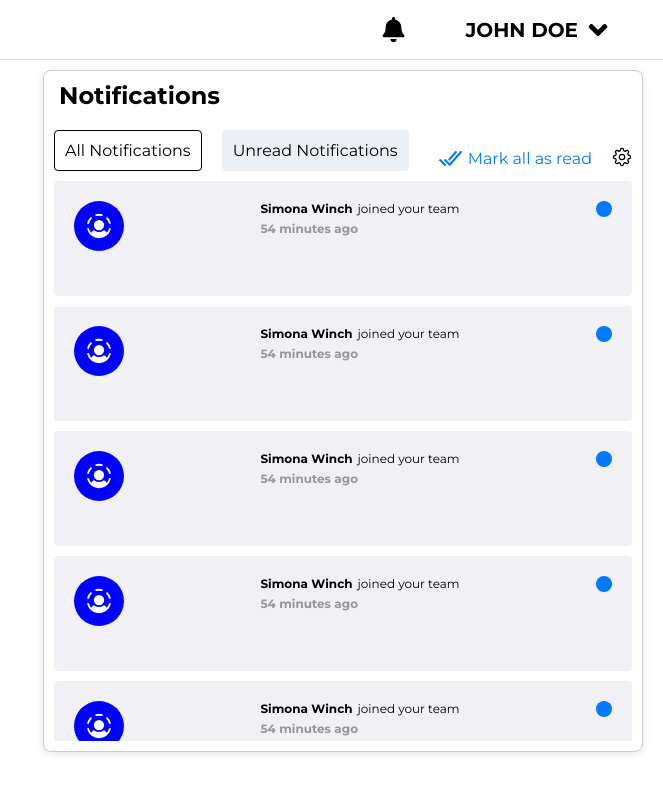
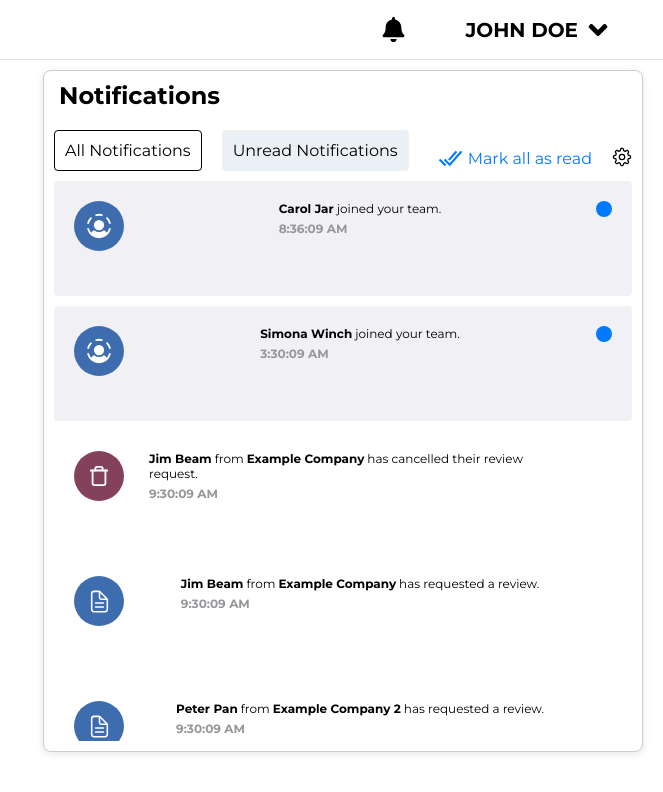
Before and after one commit to RavMRafiki/mindpal-recrutacja-projekt, a React (Vite) app: page / in a window 1280 px wide. Both pictures are taken after a click on the button 1010 px from the left and 29 px from the top of the page. Shown: the top 792 px of the page, without its empty margins (617-1280 px from the left). Built offline with nearby package versions, Linux system fonts and the light colour scheme.

Commit message:
dropdown look final touches

```diff
--- a/src/component/NotificationDropdown.tsx
+++ b/src/component/NotificationDropdown.tsx
@@ -2,19 +2,61 @@ import "./notificationDropdown.scss";
 import { IoCheckmarkDoneSharp } from "react-icons/io5";
 import NotificationItem from "./NotificationItem";
 import { GoGear } from "react-icons/go";
+import { useMemo, useReducer, useState } from "react";
+import { notificationsMockData } from "../mockData";
+import type { Notification, NotificationAction } from "../utils/types";
 
 export default function NotificationDropdown() {
+  const reducer = (
+    state: Notification[],
+    action: NotificationAction,
+  ): Notification[] => {
+    switch (action.type) {
+      case "MARK_READ":
+        return state.map((n) =>
+          n.id === action.id ? { ...n, read: true } : n,
+        );
+      case "MARK_ALL_READ":
+        return state.map((n) => ({ ...n, read: true }));
+      default:
+        return state;
+    }
+  };
+  const [notifications, dispatch] = useReducer(reducer, notificationsMockData);
+  const [filter, setFilter] = useState<"all" | "read" | "unread">("all");
+
+  const filtered = useMemo(
+    () =>
+      notifications.filter((n) =>
+        filter === "all" ? true : filter === "read" ? n.read : !n.read,
+      ),
+    [notifications, filter],
+  );
+
+  function markAsRead(id: number) {
+    dispatch({ type: "MARK_READ", id });
+  }
+
   return (
     <div className="notification-dropdown">
       <div className="title">Notifications</div>
       <div className="buttons-row">
-        <button className="unstyled all-notifications">
+        <button
+          className={`unstyled all-notifications ${filter === "all" ? "active" : ""}`}
+          onClick={() => setFilter("all")}
+        >
           All Notifications
         </button>
-        <button className="unstyled unread-notifications" disabled={true}>
+        <button
+          className={`unstyled unread-notifications ${filter === "unread" ? "active" : ""}`}
+          onClick={() => setFilter("unread")}
+        >
           Unread Notifications
         </button>
-        <button className="unstyled mark-all-as-read">
+        <button
+          className="unstyled mark-all-as-read"
+          onClick={() => dispatch({ type: "MARK_ALL_READ" })}
+        >
           <IoCheckmarkDoneSharp color="#007bff" size={25} />
           Mark all as read
         </button>
@@ -23,13 +65,13 @@ export default function NotificationDropdown() {
         </button>
       </div>
       <div className="notification-list">
-        <NotificationItem />
-        <NotificationItem />
-        <NotificationItem />
-        <NotificationItem />
-        <NotificationItem />
-        <NotificationItem />
-        <NotificationItem />
+        {filtered.map((notification) => (
+          <NotificationItem key={notification.id} notification={notification} onMarkAsRead={markAsRead}/>
+        ))}
+
+        {filtered.length === 0 && (
+          <div className="no-notifications">There is nothing to show</div>
+        )}
       </div>
     </div>
   );
--- a/src/component/NotificationItem.tsx
+++ b/src/component/NotificationItem.tsx
@@ -1,17 +1,36 @@
 import React from "react";
-import { PiUserCircleDashedFill } from "react-icons/pi";
+import type { Notification } from "../utils/types";
+import NotificationItemIcon from "./NotificationItemIcon";
 
-export default function NotificationItem() {
+export default function NotificationItem({
+  notification,
+  onMarkAsRead,
+}: {
+  notification: Notification;
+  onMarkAsRead: (id: number) => void;
+}) {
   return (
-    <div className="notification-item new">
-      <div className="action-icon" style={{ background: "blue" }}>
-        <PiUserCircleDashedFill color="white" size={30} />
-      </div>
+    <div
+      className={`notification-item ${!notification.read && "new"}`}
+      onClick={() => {
+        onMarkAsRead(notification.id);
+      }}
+    >
+      <NotificationItemIcon notificationType={notification.type} />
       <div className="details">
         <div className="title">
-          <div className="name">Simona Winch</div> joined your team
+          <span className="name">{notification.name}</span>
+          {notification.company && (
+            <>
+              from
+              <span className="company"> {notification.company}</span>
+            </>
+          )}
+          {notification.message}
         </div>
-        <div className="timestamp">54 minutes ago</div>
+        <div className="timestamp">
+          {notification.timestamp.toLocaleTimeString()}
+        </div>
       </div>
       <div className="dot"></div>
     </div>
--- /dev/null
+++ b/src/component/NotificationItemIcon.tsx
@@ -0,0 +1,45 @@
+import React from "react";
+import type { NotificationType } from "../utils/types";
+import { FiTrash } from "react-icons/fi";
+import { IoDocumentTextOutline } from "react-icons/io5";
+import { CiCircleQuestion } from "react-icons/ci";
+import { PiUserCircleDashedFill } from "react-icons/pi";
+
+export default function NotificationItemIcon({
+  notificationType,
+}: {
+  notificationType: NotificationType | string;
+}) {
+  return (
+    <>
+      {(() => {
+        switch (notificationType) {
+          case "join team":
+            return (
+              <div className="action-icon" style={{ background: "#3E6DAF" }}>
+                <PiUserCircleDashedFill color="white" size={30} />
+              </div>
+            );
+          case "request":
+            return (
+              <div className="action-icon" style={{ background: "#3E6DAF" }}>
+                <IoDocumentTextOutline color="white" size={25} />
+              </div>
+            );
+          case "cancel request":
+            return (
+              <div className="action-icon" style={{ background: "#84415C" }}>
+                <FiTrash color="white" size={22} />
+              </div>
+            );
+          default:
+            return (
+              <div className="action-icon" style={{ background: "#787a7d" }}>
+                <CiCircleQuestion color="white" size={22} />
+              </div>
+            );
+        }
+      })()}
+    </>
+  );
+}
--- a/src/component/notificationDropdown.scss
+++ b/src/component/notificationDropdown.scss
@@ -43,9 +43,8 @@
       align-items: center;
       border-radius: 4px;
       border: 1px solid black;
-      &:disabled {
+      &:not(.active) {
         background-color: #ebf0f5;
-        cursor: not-allowed;
         border: 1px solid transparent;
       }
     }
@@ -75,6 +74,12 @@
     display: flex;
     flex-direction: column;
     gap: 10px;
+    .no-notifications {
+      text-align: center;
+      color: #97969b;
+      font-size: 14px;
+      padding: 30px;
+    }
   }
 
   .notification-item {
@@ -95,6 +100,9 @@
       background-color: #007bff;
       flex-shrink: 0;
     }
+    &:not(.new) .dot {
+      background-color: transparent;
+    }
     .action-icon {
       width: 50px;
       height: 50px;
@@ -114,10 +122,16 @@
       width: stretch;
       .title {
         font-size: 12px;
-        display: inline-flex;
+        display: inline-block;
         gap: 5px;
-        .name {
+        .name,
+        .company {
+          display: inline-flex;
           font-weight: bold;
+          margin-right: 0.25em;
+        }
+        .company {
+          margin-left: 0.25em;
         }
       }
       .timestamp {
--- /dev/null
+++ b/src/mockData.tsx
@@ -0,0 +1,58 @@
+import type { Notification } from "./utils/types";
+
+export const notificationsMockData: Notification[] = [
+  {
+    id: 1,
+    type: "join team",
+    message: "joined your team.",
+    timestamp: new Date(Date.now() - 54 * 60 * 1000), // 54 minutes ago
+    read: false,
+    name: "Carol Jar",
+    company: null,
+  },
+  {
+    id: 2,
+    type: "join team",
+    message: "joined your team.",
+    timestamp: new Date(Date.now() - 6 * 60 * 60 * 1000), // 6 hours ago
+    read: false,
+    name: "Simona Winch",
+    company: null,
+  },
+  {
+    id: 3,
+    type: "cancel request",
+    message: "has cancelled their review request.",
+    timestamp: new Date(Date.now() - 24 * 60 * 60 * 1000), // yesterday
+    read: true,
+    name: "Jim Beam",
+    company: "Example Company",
+  },
+  {
+    id: 4,
+    type: "request",
+    message: "has requested a review.",
+    timestamp: new Date(Date.now() - 24 * 60 * 60 * 1000), // yesterday
+    read: true,
+    name: "Jim Beam",
+    company: "Example Company",
+  },
+  {
+    id: 5,
+    type: "request",
+    message: "has requested a review.",
+    timestamp: new Date(Date.now() - 2 * 24 * 60 * 60 * 1000), // 2 days ago
+    read: true,
+    name: "Peter Pan",
+    company: "Example Company 2",
+  },
+  {
+    id: 6,
+    type: "",
+    message:
+      "Lorem ipsum dolor sit amet, consectetur adipiscing elit. Sed do eiusmod tempor incididunt ut labore et dolore magna aliqua.",
+    timestamp: new Date(Date.now() - 2 * 24 * 60 * 60 * 1000), // 2 days ago
+    read: true,
+    name: "Peter Pan",
+  },
+];
--- /dev/null
+++ b/src/utils/types.ts
@@ -0,0 +1,19 @@
+export type Notification = {
+  id: number;
+  type: NotificationType | string;
+  message: string;
+  timestamp: Date;
+  read: boolean;
+  name?: string | null;
+  company?: string | null;
+};
+
+export type NotificationType =
+  | "join team"
+  | "request"
+  | "cancel request"
+  | "reject request";
+
+export type NotificationAction =
+  | { type: "MARK_READ"; id: number }
+  | { type: "MARK_ALL_READ" };
```
Also changed, not shown: src/component/types.ts (deleted, +0 -14 lines).
